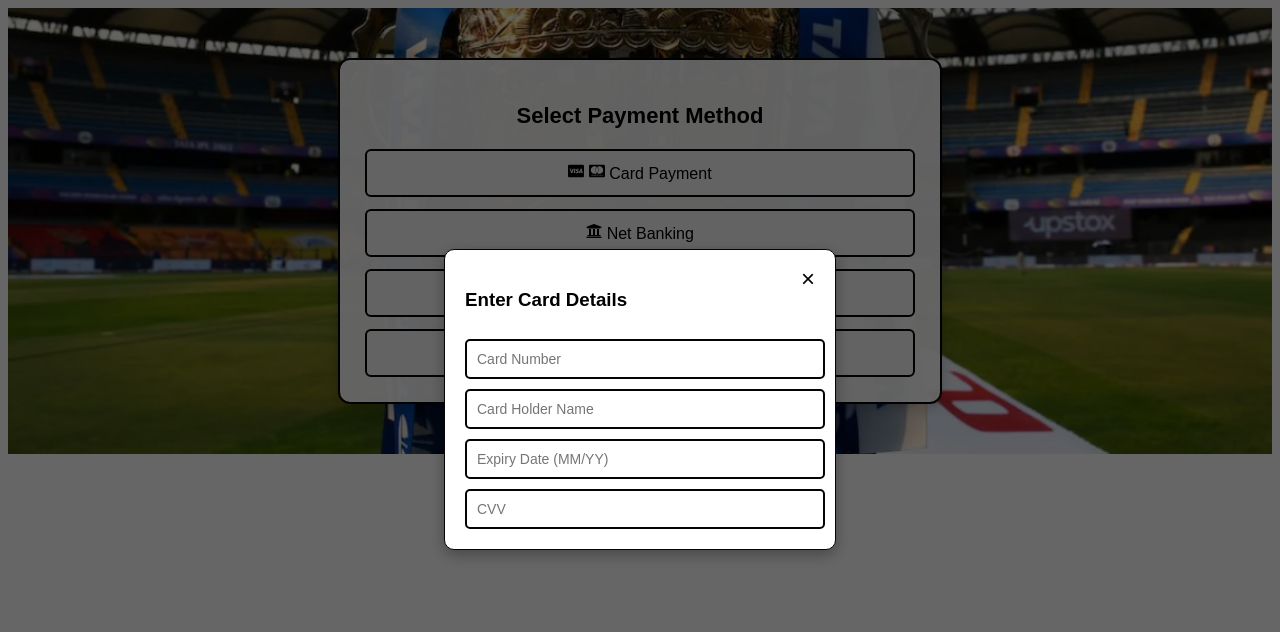
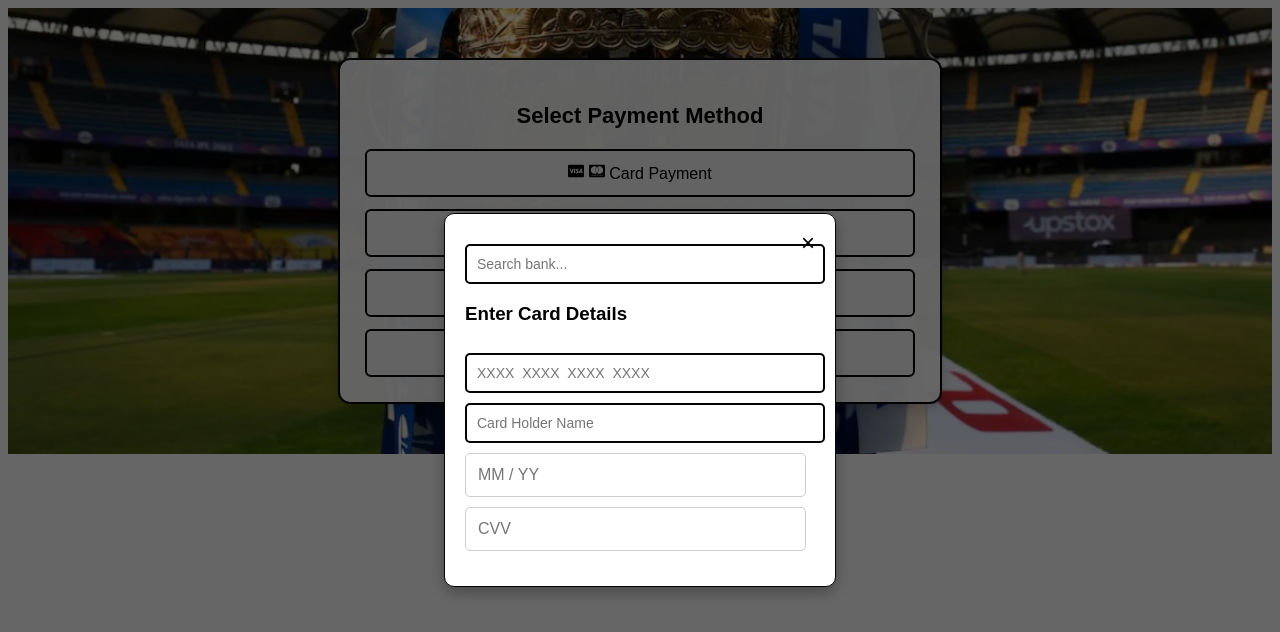
Before and after one commit to deepak199395/Shop-999, a React (Create React App) app in the folder shop999client/: page /payment in a window 1280 px wide. Both pictures are taken after a click on the button "Card Payment". Shown: the top 632 px of the page. Built offline with nearby package versions, Linux system fonts and the light colour scheme.

Commit message:
Add payment and user deatils2

```diff
--- a/shop999client/src/Screens/PaymentScreen/Payment.js
+++ b/shop999client/src/Screens/PaymentScreen/Payment.js
@@ -7,10 +7,12 @@ import { useLocation } from "react-router-dom";
 const Payment = () => {
   const [selectedMethod, setSelectedMethod] = useState('');
   const [showModal, setShowModal] = useState(false);
+  const [searchQuery, setSearchQuery] = useState('');
+  const banks = ["HDFC Bank", "ICICI Bank", "SBI Bank", "Axis Bank", "Kotak Bank", "Yes Bank", "PNB Bank", "Bank of Baroda"];
 
   const location = useLocation(); // ✅ Fixing case issue
   const formData = location.state?.formData; // ✅ Fixing case issue
-  console.log("==========>",formData)
+  console.log("==========>", formData)
   const openModal = (method) => {
     setSelectedMethod(method);
     setShowModal(true);
@@ -19,7 +21,9 @@ const Payment = () => {
   const closeModal = () => {
     setShowModal(false);
   };
-
+  const filteredBanks = banks.filter(bank =>
+    bank.toLowerCase().includes(searchQuery.toLowerCase())
+  );
   return (
     <div className='MainCantainer'>
       <div className="payment-container">
@@ -47,25 +51,50 @@ const Payment = () => {
               <span className="close-button" onClick={closeModal}>&times;</span>
               {selectedMethod === 'card' && (
                 <div className="card-payment">
+                  {/* Search Input */}
+                  <input
+                    type="text"
+                    placeholder="Search bank..."
+                    className="input-field search-bar"
+                    value={searchQuery}
+                    onChange={(e) => setSearchQuery(e.target.value)}
+                  />
                   <h3>Enter Card Details</h3>
-                  <input type="text" placeholder="Card Number" className="input-field" />
+                  <input type="text" placeholder="XXXX  XXXX  XXXX  XXXX" className="input-field card-number" />
                   <input type="text" placeholder="Card Holder Name" className="input-field" />
-                  <input type="text" placeholder="Expiry Date (MM/YY)" className="input-field" />
-                  <input type="password" placeholder="CVV" className="input-field" />
+
+                  <div className="input-group">
+                    <input type="text" placeholder="MM / YY" className="input-field" />
+                    <input type="password" placeholder="CVV" className="input-field" />
+                  </div>
                 </div>
+
               )}
 
               {selectedMethod === 'netbanking' && (
                 <div className="net-banking">
                   <h3>Select Bank</h3>
+
+                  <input
+                    type="text"
+                    placeholder="Search bank..."
+                    className="input-field search-bar"
+                    value={searchQuery}
+                    onChange={(e) => setSearchQuery(e.target.value)}
+                  />
+
                   <select className="input-field">
-                    <option>HDFC Bank</option>
-                    <option>ICICI Bank</option>
-                    <option>SBI Bank</option>
-                    <option>Axis Bank</option>
+                    {filteredBanks.length > 0 ? (
+                      filteredBanks.map((bank, index) => (
+                        <option key={index}>{bank}</option>
+                      ))
+                    ) : (
+                      <option disabled>No matching banks</option>
+                    )}
                   </select>
                 </div>
               )}
+
 
               {selectedMethod === 'upi' && (
                 <div className="upi-payment">
@@ -80,12 +109,15 @@ const Payment = () => {
                 <div className="cod">
                   <h3>Cash on Delivery Selected</h3>
                   <p>You will pay at the time of delivery.</p>
-                  <input type="text" placeholder="Flat No" className="input-field" />
-                  <input type="text" placeholder="Area Name" className="input-field" />
-                  <input type="number" placeholder="Pin code" className="input-field" />
-                  <input type="text" placeholder="Landmark" className="input-field" />
+
+                  <input type="text" placeholder="Flat No / Apartment Name" className="input-field" />
+                  <input type="text" placeholder="Area / Street Name" className="input-field" />
+                  <input type="number" placeholder="Pincode (e.g. 123456)" className="input-field" />
+                  <input type="text" placeholder="Landmark (e.g. Near Mall)" className="input-field" />
+
                   <button className='btn'>Submit</button>
                 </div>
+
               )}
             </div>
           </div>
```
